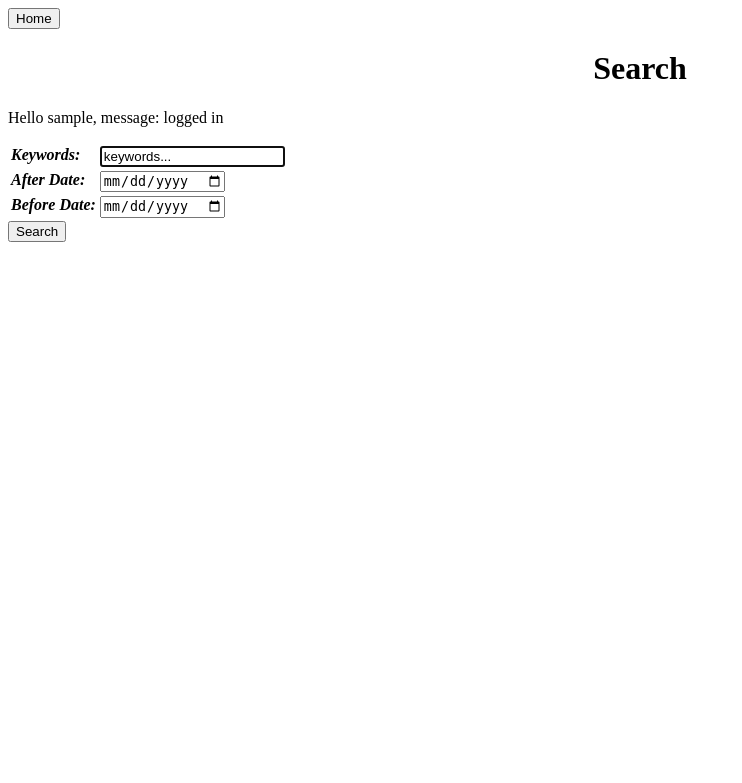
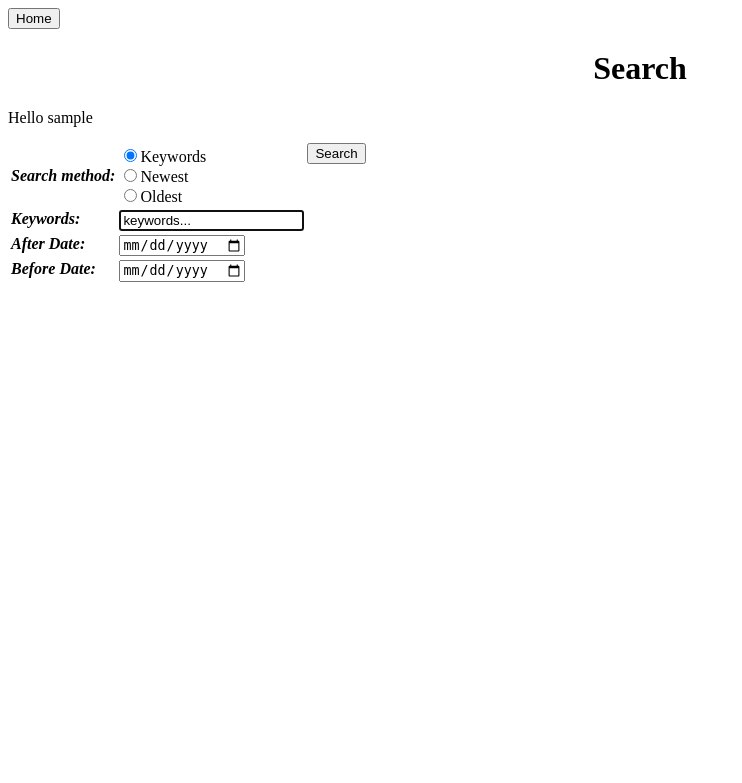
Before and after one commit to gmeyer1/CMPUT391, a PHP site: page /search.php in a window 1280 px wide. Shown: the top 783 px of the page, without its empty margins (0-742 px from the left). Run offline with PHP 8.4, Linux system fonts and the light colour scheme; the visitor is signed in with stand-in values (Sample User, id 1).

Commit message:
Added Home button to OLAP and display pages, and added radio buttons for search method

```diff
--- a/search.php
+++ b/search.php
@@ -5,10 +5,6 @@
     session_start();
     if (!$_SESSION['username']) {
         redirect('login.php');
-        $message = "redirected to login";
-    }
-    else {
-        $message = "logged in";
     }
 
     if(!empty($_POST) && isset($_POST['submitSearch'])) {
@@ -37,7 +33,7 @@
 
     <?php
 
-        echo 'Hello ' . $_SESSION['username'] . ', message: ' . $message;// . ' session id: ' . session_id() . ", message: " . $message;
+        echo 'Hello ' . $_SESSION['username'];// . ', message: ' . $message;// . ' session id: ' . session_id() . ", message: " . $message;
 
     ?>
 
@@ -45,20 +41,32 @@
 
 
 <form name="SearchForm" action="<?php echo $php_self?>" method="post" >
+<table
 
-<table>
+<tr valign=top align=left>
+<td><b><i>Search method:</i></b></td>
+<td>
+<input type="radio" name="searchType" value="keywords" checked="checked">Keywords<br>
+<input type="radio" name="searchType" value="newest">Newest<br>
+<input type="radio" name="searchType" value="oldest">Oldest<br>
+</td>
+</tr>
+
 <tr valign=top align=left>
 <td><b><i>Keywords:</i></b></td>
 <td><input type="text" name="keywords" value="keywords..." autofocus ><br></td>
 </tr>
+
 <tr valign=top align=left>
 <td><b><i>After Date:</i></b></td>
 <td><input type="date" name="after"><br></td>
 </tr>
+
 <tr valign=top align=left>
 <td><b><i>Before Date:</i></b></td>
 <td><input type="date" name="before"><br></td>
 </tr>
+
 </table>
 <input type="submit" name="submitSearch" value="Search">
 </form>
```
Also changed, not shown: display.php (+7 -0 lines), olap.php (+7 -0 lines).
